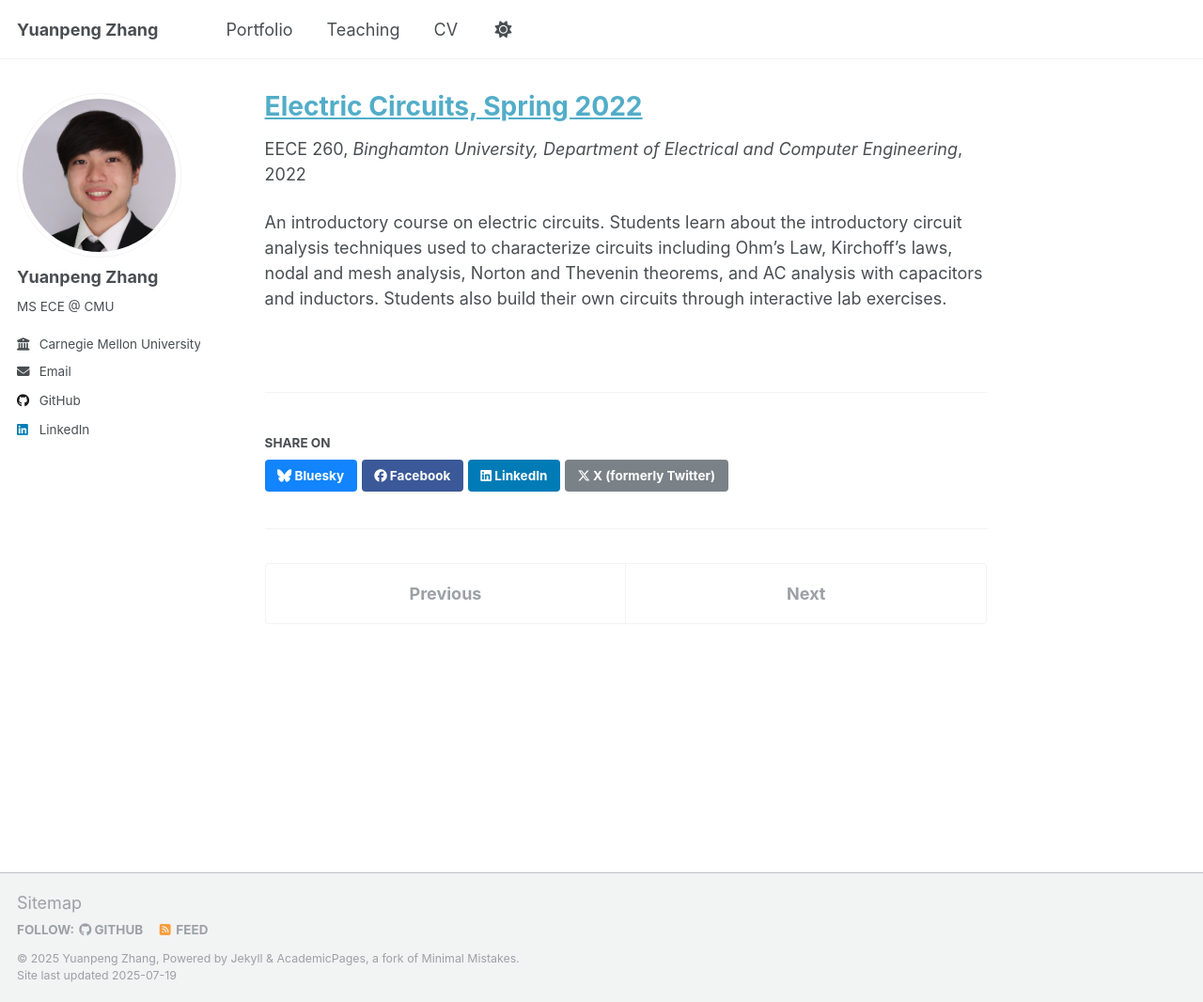
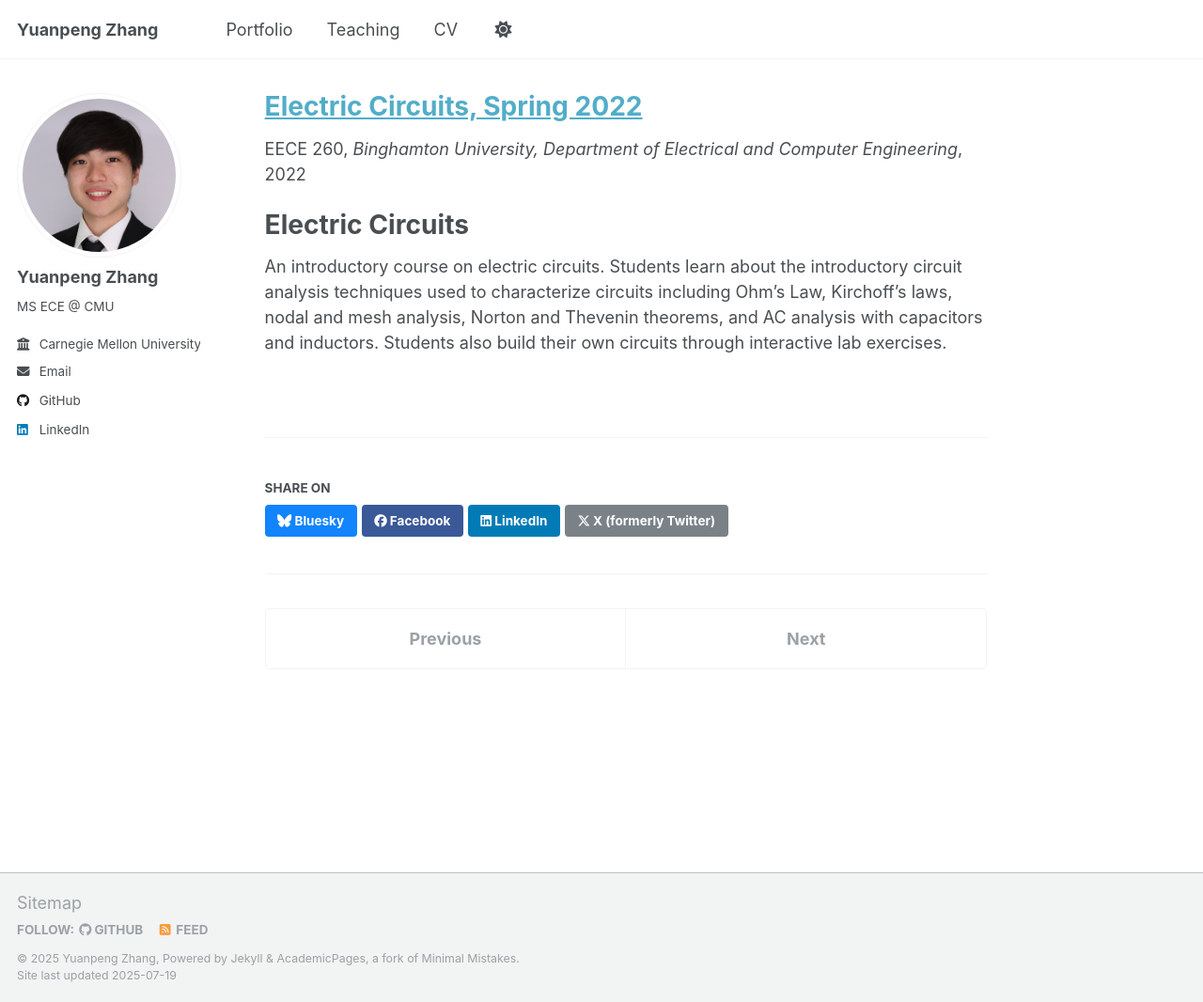
Before and after one commit to yuanpenguin/yuanpenguin.github.io, a Jekyll site: the page built from _teaching/2022-spring-circuits.md, in a window 1280 px wide and 1066 px high. Shown: the whole window at 94% size. Built offline with Jekyll 4.4.1, drawn with Linux system fonts in a browser that asks for light colours; a script that is not in the unit is left out.

Commit message:
Update 2022-spring-circuits.md

```diff
--- a/_teaching/2022-spring-circuits.md
+++ b/_teaching/2022-spring-circuits.md
@@ -2,9 +2,12 @@
 title: "[Electric Circuits, Spring 2022](https://catalog.binghamton.edu/preview_course_nopop.php?catoid=5&coid=34520)"
 collection: teaching
 type: "EECE 260"
-<!--- permalink: --->
+permalink: /teaching/2022-spring-circuits
 venue: "Binghamton University, Department of Electrical and Computer Engineering"
 date: 2022-01-30
 location: "Binghamton, NY"
 ---
+
+Electric Circuits
+======
 An introductory course on electric circuits. Students learn about the introductory circuit analysis techniques used to characterize circuits including Ohm's Law, Kirchoff's laws, nodal and mesh analysis, Norton and Thevenin theorems, and AC analysis with capacitors and inductors. Students also build their own circuits through interactive lab exercises.
```
